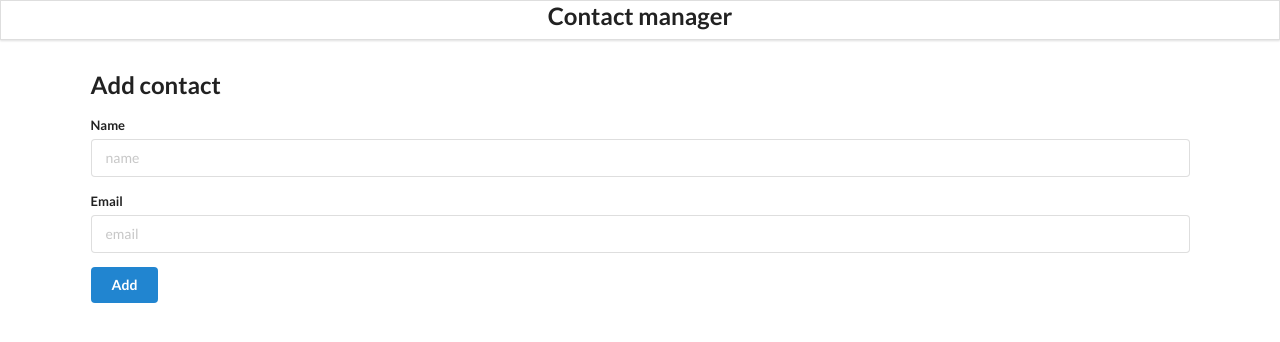
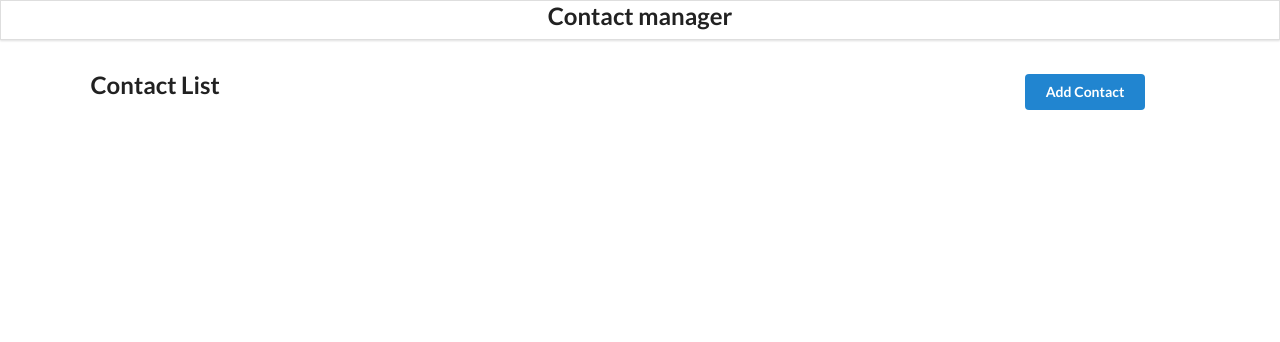
Before and after one commit to adam8-9/contact-app, a React (Create React App) app: page / in a window 1280 px wide. Shown: the top 342 px of the page. Built offline with nearby package versions, Linux system fonts and the light colour scheme.

Commit message:
added the components and their props through by using the element property

```diff
--- a/package.json
+++ b/package.json
@@ -9,6 +9,7 @@
     "react": "^18.2.0",
     "react-dom": "^18.2.0",
     "react-id-generator": "^3.0.2",
+    "react-router-dom": "^6.3.0",
     "react-scripts": "5.0.1",
     "uniqid": "^5.4.0",
     "uuidv4": "^6.2.13",
--- a/src/components/App.js
+++ b/src/components/App.js
@@ -1,41 +1,61 @@
-import './App.css';
-import uniqid from 'uniqid'
-import React,{useState,useEffect} from 'react'
-import Header from './Header'
-import AddContact from './AddContact'
-import ContactList from './ContactList'
+import "./App.css";
+import uniqid from "uniqid";
+import { BrowserRouter as Router, Route, Routes } from "react-router-dom";
+import React, { useState, useEffect } from "react";
+import Header from "./Header";
+import AddContact from "./AddContact";
+import ContactList from "./ContactList";
 
 function App() {
-  const LOCAL_STORAGE_KEY = 'contacts'
-  const [contacts,setContacts] = useState([])
+  const LOCAL_STORAGE_KEY = "contacts";
+  const [contacts, setContacts] = useState([]);
 
-  const addContactHandler = (contact) =>{
-        setContacts([...contacts,{id:uniqid(),...contact}])
-  }
+  const addContactHandler = (contact) => {
+    setContacts([...contacts, { id: uniqid(), ...contact }]);
+  };
 
-  const removeContactHandler =(id)=>{
-      const newContactList = contacts.filter((newContact)=> newContact.id !== id)
-      setContacts(newContactList)
-  }
+  const removeContactHandler = (id) => {
+    const newContactList = contacts.filter(
+      (newContact) => newContact.id !== id
+    );
+    setContacts(newContactList);
+  };
 
   useEffect(() => {
-    const retrieveContacts = JSON.parse(localStorage.getItem(LOCAL_STORAGE_KEY));
+    const retrieveContacts = JSON.parse(
+      localStorage.getItem(LOCAL_STORAGE_KEY)
+    );
     if (retrieveContacts) setContacts(retrieveContacts);
   }, []);
 
-  useEffect(() =>{
-    if(contacts.length > 0)
-{
-  localStorage.setItem(LOCAL_STORAGE_KEY, JSON.stringify(contacts));
-}
-}, [contacts]);
-
+  useEffect(() => {
+    if (contacts.length > 0) {
+      localStorage.setItem(LOCAL_STORAGE_KEY, JSON.stringify(contacts));
+    }
+  }, [contacts]);
 
   return (
-    <div className='ui container'>
-      <Header/>
-      <AddContact addContactHandler={addContactHandler}/>
-      <ContactList contacts={contacts} removeContactHandler={removeContactHandler} />
+    <div className="ui container">
+      <Router>
+        <Header />
+        <Routes>
+          <Route
+            path="/"
+            element={
+              <ContactList
+                contacts={contacts}
+                removeContactHandler={removeContactHandler}
+              />
+            }
+          />
+          <Route
+            path="/add"
+            element={<AddContact addContactHandler={addContactHandler} />}
+          />
+          {/* <AddContact addContactHandler={addContactHandler}/>
+        <ContactList contacts={contacts} removeContactHandler={removeContactHandler} />  */}
+        </Routes>
+      </Router>
     </div>
   );
 }
--- a/src/components/ContactCard.js
+++ b/src/components/ContactCard.js
@@ -1,21 +1,23 @@
-import React from 'react'
+import React from "react";
 
-const ContactCard = (props)=>{
+const ContactCard = (props) => {
+  const { id, name, email } = props.contact;
+  const { deleteHandler } = props;
+  console.log(props);
 
-const {id,name,email} = props.contact
-const {deleteHandler} = props
-console.log(props)
+  return (
+    <div className="item" style={{ display: "flex", alignItems: "center" }}>
+      <div className="content" style={{ width: "99%" }}>
+        <div className="header">{name}</div>
+        <div>{email}</div>
+      </div>
+      <i
+        className="trash alternate outline icon"
+        style={{ width: "1%", color: "red" }}
+        onClick={() => deleteHandler(id)}
+      ></i>
+    </div>
+  );
+};
 
-    return(
-        <div  className='item' style={{display:'flex',alignItems:'center'}}>
-                <div className='content' style={{width:'99%'}}>
-                    <div className='header'>{name}</div>
-                    <div>{email}</div>
-                </div>
-                <i className='trash alternate outline icon' style={{width:'1%',color:'red'}} onClick={()=>deleteHandler(id)} ></i>
-            </div>
-    )
-}
-
-
-export default ContactCard
+export default ContactCard;
--- a/src/components/ContactList.js
+++ b/src/components/ContactList.js
@@ -1,22 +1,37 @@
-import React from 'react'
-import './App.css';
-import ContactCard from './ContactCard';
+import React from "react";
+import "./App.css";
+import ContactCard from "./ContactCard";
+import { Link } from "react-router-dom";
 
-const ContactList = (props)=>{
+const ContactList = (props) => {
+  const deleteContactHandler = (id) => {
+    props.getContactId(id);
+  };
 
-    console.log(props)
-    const {contacts,removeContactHandler} = props
+  const { removeContactHandler, contacts } = props;
+  // const contacts = [{id:'1',name:'adam',email:'adam@adam'}]
 
-    const renderContactList = contacts.map((contact)=>{
-        return(
-            <ContactCard contact={contact} key={contact.id} deleteHandler={removeContactHandler}></ContactCard>
-        )
-})
+  const renderContactList = contacts.map((contact) => {
+    return (
+      <ContactCard
+        contact={contact}
+        key={contact.id}
+        deleteHandler={removeContactHandler}
+      ></ContactCard>
+    );
+  });
 
-return(
-    <div className='ui celled list'>{renderContactList}</div>
-)
+  return (
+    <div className="main margin">
+      <section style={{ display: "flex", alignItems: "center" }}>
+        <h2 style={{ width: "85%" }}>Contact List</h2>
+        <Link to="/add">
+          <button className="ui button blue right">Add Contact</button>
+        </Link>
+      </section>
+      <div className="ui celled list">{renderContactList}</div>
+    </div>
+  );
+};
 
-}
-
-export default ContactList
+export default ContactList;
```
Also changed, not shown: 1 other file (tests, documents, lock files or other folders).
